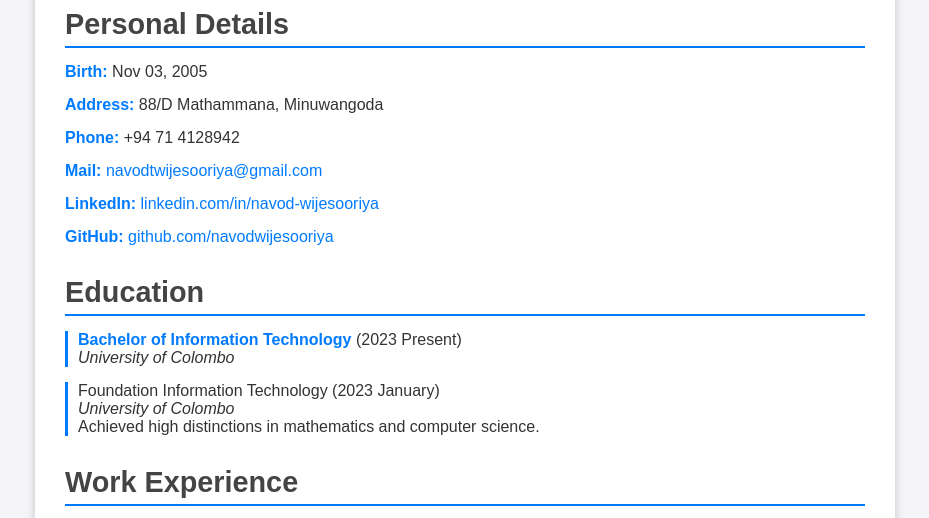
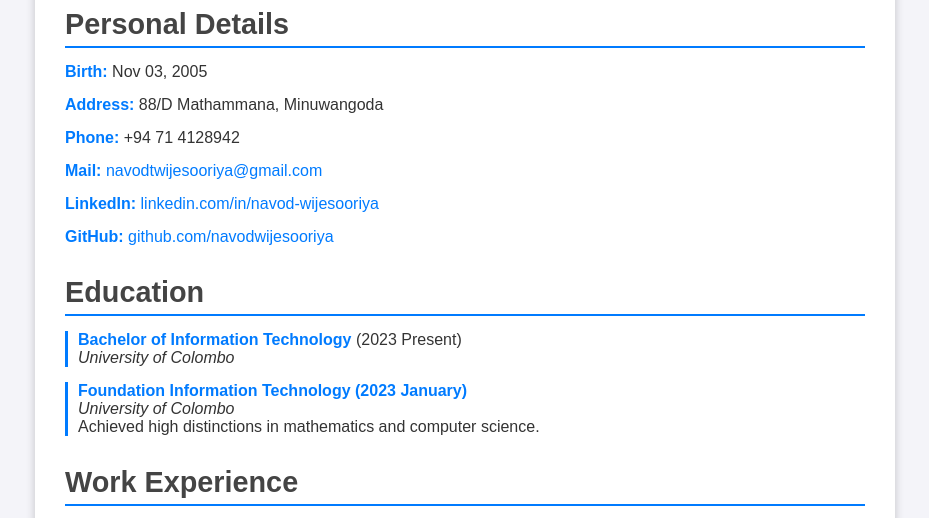
Before and after one commit to NavodWijesooriya/NavodWijesooriya.github.io, a plain HTML site: page index.html in a window 1280 px wide. Shown: the part 217-735 px from the top of the page, without its empty margins (175-1104 px from the left). Drawn offline with Linux system fonts and the light colour scheme.

Commit message:
Update index.html

```diff
--- a/index.html
+++ b/index.html
@@ -136,7 +136,7 @@
                 <em>University of Colombo</em><br>
             </div>
             <div class="education-entry">
-                <span></span>Foundation Information Technology (2023 January)<br>
+                <span>Foundation Information Technology (2023 January)</span><br>
                 <em>University of Colombo</em><br>
                 Achieved high distinctions in mathematics and computer science.
             </div>
```
